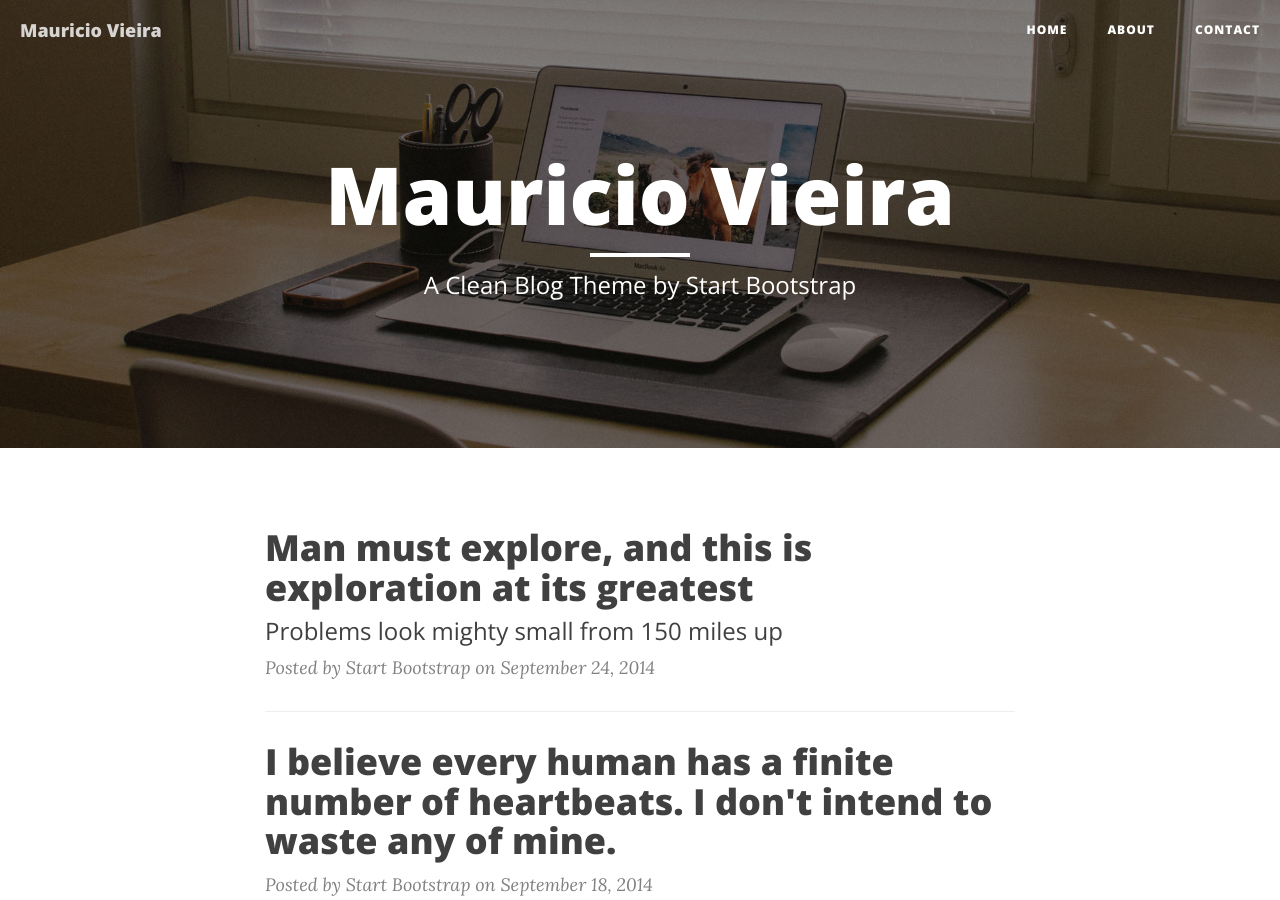
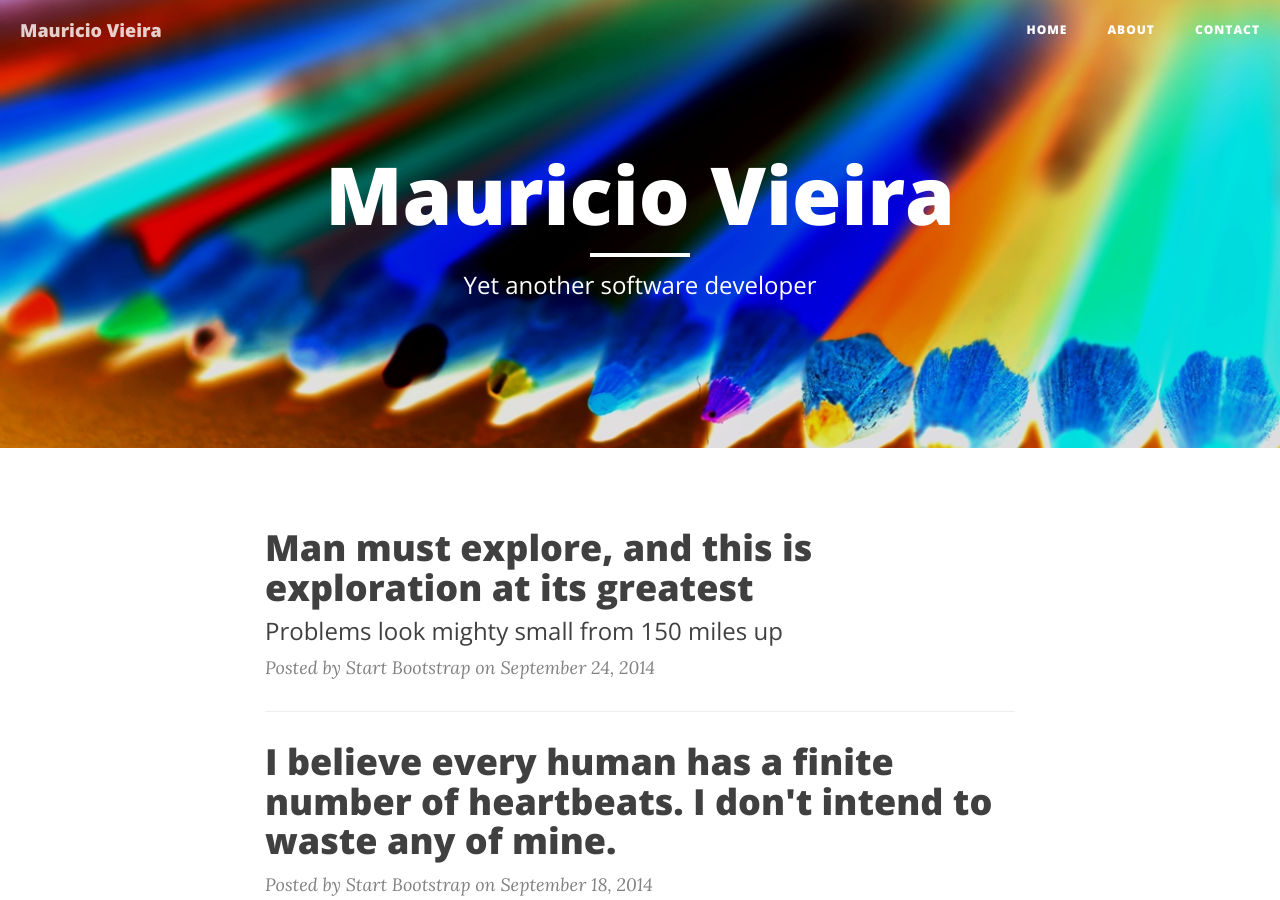
Before and after one commit to mauriciovieira/mauriciovieira.github.io, a Jekyll site: the page built from index.html, in a window 1280 px wide and 900 px high. Built offline with Jekyll 4.4.1, drawn with Linux system fonts in a browser that asks for light colours; nearby versions of some CDN libraries; the list of posts is cut into pages by our own code.

Commit message:
Change home background and header

```diff
--- a/index.html
+++ b/index.html
@@ -1,6 +1,6 @@
 ---
 layout: page
-description: "A Clean Blog Theme by Start Bootstrap"
+description: "Yet another software developer"
 ---
 
 {% for post in paginator.posts %}
```
Also changed, not shown: img/home-bg.jpg.
